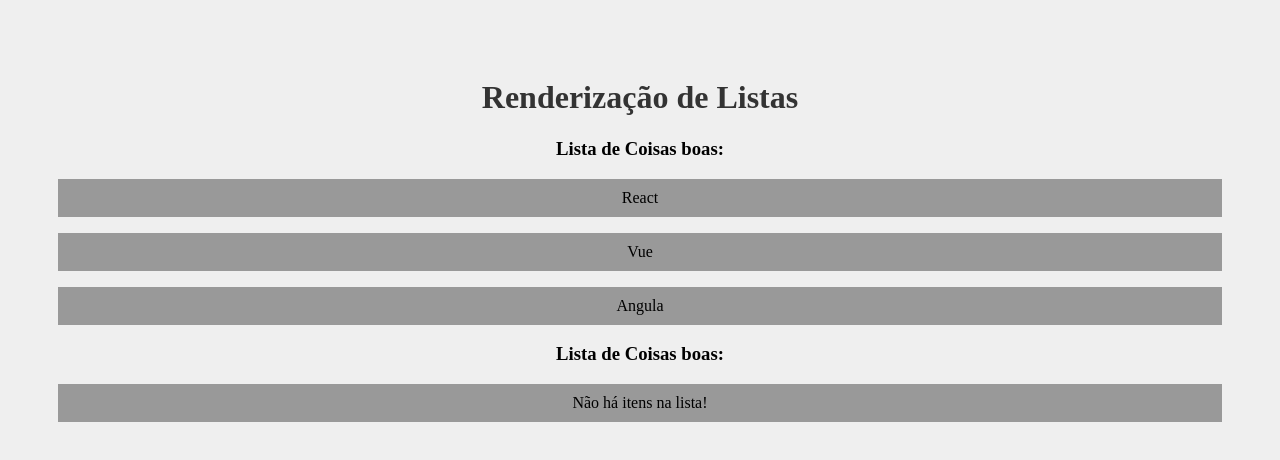
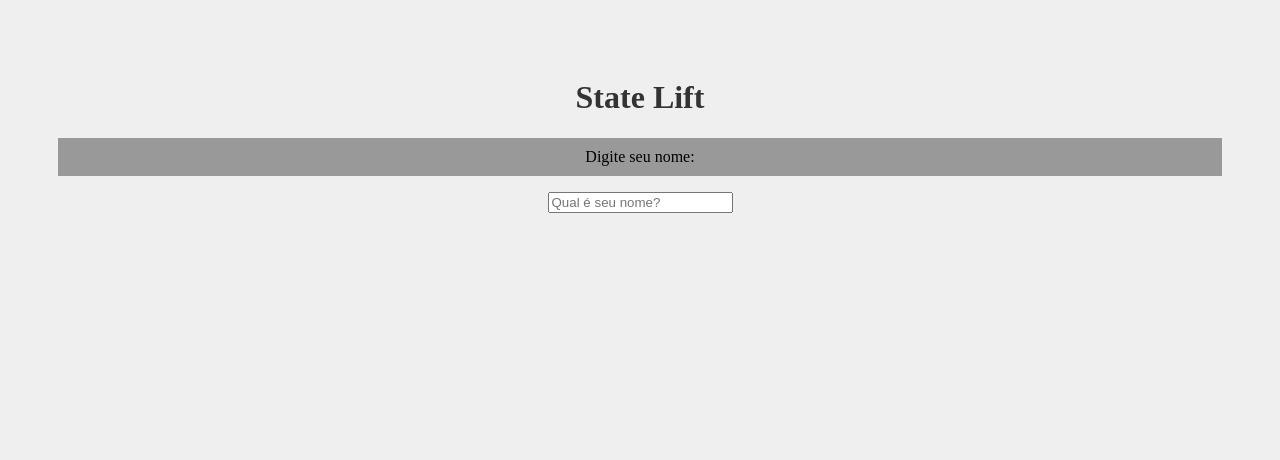
Before and after one commit to CarllosEduardo07/meu-projeto, a React (Create React App) app: page / in a window 1280 px wide. Shown: the top 460 px of the page. Built offline with nearby package versions, Linux system fonts and the light colour scheme.

Commit message:
state lift

```diff
--- a/src/App.js
+++ b/src/App.js
@@ -1,15 +1,17 @@
+import { useState } from 'react'; //hook
 import './App.css';
-import OutraLista from './components/OutraLista';
+import SeuNome from './components/SeuNome';
+
 
 function App() {
-
-  const meusItens = ['React', 'Vue', 'Angula']
+  const [nome, setNome] = useState()
 
   return (
     <div className="App">
-      <h1>Renderização de Listas</h1>
-      <OutraLista itens={meusItens}/>
-      <OutraLista itens={[]}/>
+      <h1>State Lift</h1>
+      <SeuNome setNome={setNome}/>
+      {nome}
+
     </div>
   )
 }
--- a/src/components/Form.js
+++ b/src/components/Form.js
@@ -8,7 +8,6 @@
 
     const [name, setName] = useState()
     const [password, setPassword] = useState()
-
 
     return(
         <div>
--- /dev/null
+++ b/src/components/SeuNome.js
@@ -0,0 +1,10 @@
+function SeuNome({ setNome }){
+
+    return(
+        <div>
+        <p>Digite seu nome:</p>
+        <input type="text" placeholder="Qual é seu nome?" onChange={(e) => setNome (e.target.value)} />
+        </div>
+    )
+}
+export default SeuNome
```
